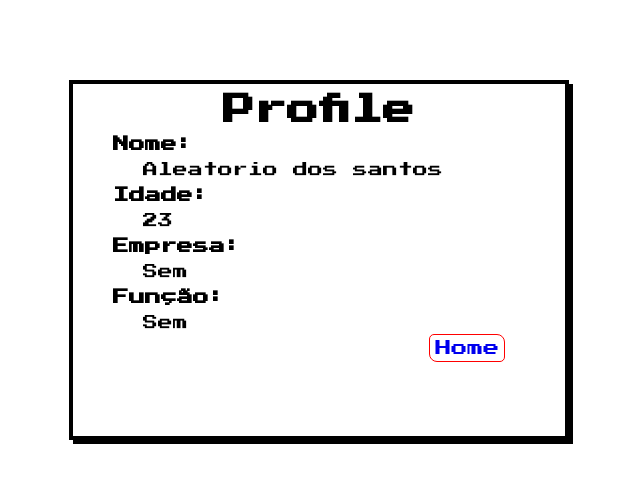
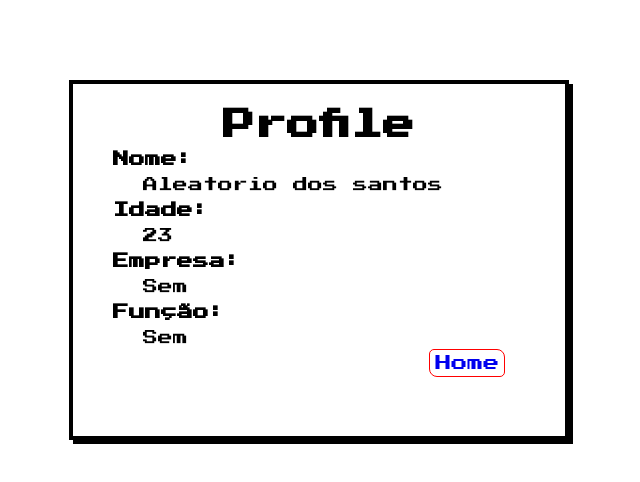
Before and after one commit to K16bits/Loginbits, a React (Create React App) app: page /profile in a window 1280 px wide. Shown: the top 482 px of the page, without its empty margins (321-961 px from the left). Built offline with nearby package versions, Linux system fonts and the light colour scheme.

Commit message:
Update styles.css

```diff
--- a/src/pages/Profile/styles.css
+++ b/src/pages/Profile/styles.css
@@ -16,6 +16,7 @@
 
 .container-profile h1{
     padding: 10px;
+    margin-top: 15px;
 }
 
 .container-profile .profile .profile-itens span{
```
